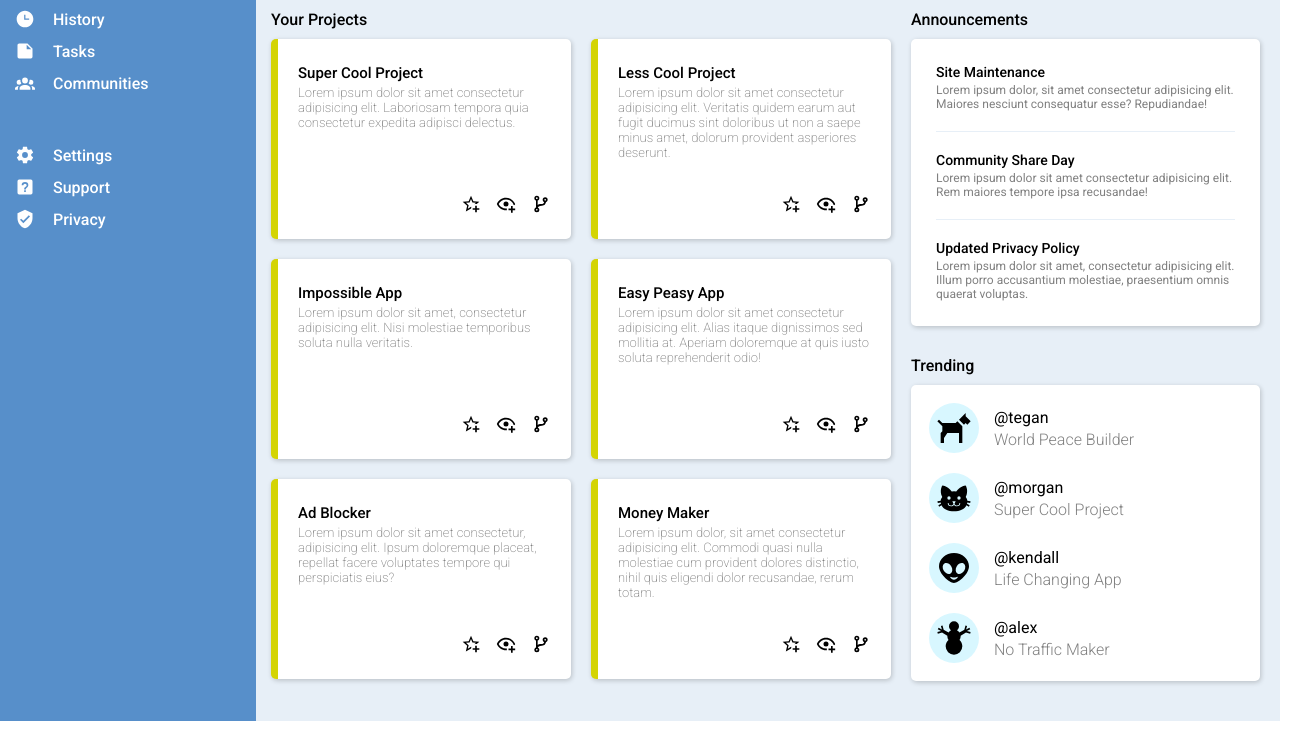
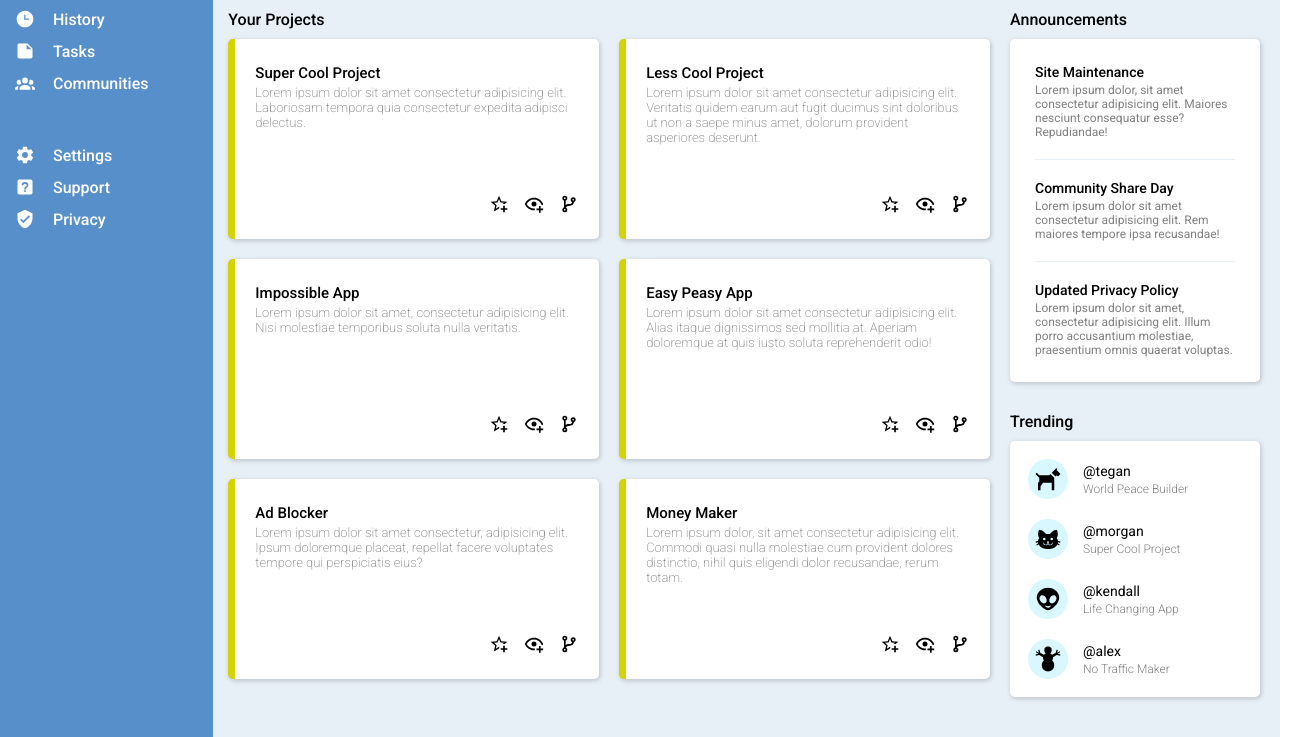
Before and after one commit to Sulemank-1/odin-admin-dashboard, a plain HTML site: page index.html in a window 1280 px wide. Shown: the part 147-884 px from the top of the page, 1310 px wide, since content can reach past the window. Drawn offline with Linux system fonts and the light colour scheme.

Commit message:
Finish styling

```diff
--- a/style.css
+++ b/style.css
@@ -10,7 +10,7 @@ body {
 
 .container {
   display: grid;
-  grid-template-columns: 1fr 4fr;
+  grid-template-columns: 1fr 5fr;
   grid-template-areas:
     "nav header"
     "nav main "
@@ -22,16 +22,16 @@ body {
 .dashboard {
   display: flex;
   flex-direction: column;
-  gap: 12px;
-  padding-left: 15px;
-  padding-top: 10px;
+  gap: 0.75rem;
+  padding-left: 0.9375rem;
+  padding-top: 0.625rem;
   background-color: #578fca;
   grid-area: nav;
 }
 
 .dashboard div {
   display: flex;
-  gap: 18px;
+  gap: 1.125rem;
   align-items: center;
 }
 
@@ -52,11 +52,11 @@ body {
 }
 
 .dashboard-icon-div p {
-  font-size: 20px;
+  font-size: 1.25rem;
 }
 
 .bottom-margin {
-  margin-bottom: 40px;
+  margin-bottom: 2.5rem;
 }
 
 /******************* Header Styles *********************/
@@ -86,7 +86,7 @@ body {
 
 #search-bar {
   min-width: 380px;
-  max-width: 500px;
+  width: 600px;
   padding: 0.25rem 0;
   background-color: #e7eff7;
   border: none;
@@ -175,33 +175,34 @@ body {
 
 .main-container {
   display: flex;
-  gap: 20px;
+  gap: 1.25rem;
   grid-area: main;
   background-color: #e7eff7;
-  padding: 25px 20px 40px 15px;
+  padding: 1.5625rem 1.25rem 2.5rem 0.9375rem;
 }
 
 main {
   display: grid;
   grid-template-columns: repeat(2, 1fr);
   grid-template-rows: repeat(3, 1fr);
-  gap: 20px;
+  gap: 1.25rem;
 }
 
 .main-headings {
   text-transform: capitalize;
   font-weight: 500;
-  margin-bottom: 10px;
+  margin-bottom: 0.625rem;
 }
 
 article {
   display: flex;
   flex-direction: column;
   height: 200px;
-  width: 300px;
+  max-width: 500px;
+  min-width: 200px;
   border-left: 7px solid rgb(212, 212, 4);
   border-radius: 5px;
-  padding: 25px 20px;
+  padding: 1.5625rem 1.25rem;
   box-shadow: 1px 1.5px 5px rgba(0, 0, 0, 0.2);
   background-color: white;
 }
@@ -209,12 +210,12 @@ article {
 .card-heading {
   font-weight: 500;
   text-transform: capitalize;
-  font-size: 15px;
-  margin-bottom: 3px;
+  font-size: 0.9375rem;
+  margin-bottom: 0.1875rem;
 }
 
 .card-text {
-  font-size: 13px;
+  font-size: 0.8125rem;
   color: grey;
   font-weight: 200;
 }
@@ -222,7 +223,7 @@ article {
 .card-icons-div {
   display: flex;
   justify-content: end;
-  gap: 15px;
+  gap: 0.9375rem;
   margin-top: auto;
 }
 
@@ -235,47 +236,45 @@ article {
 .aside-container {
   display: flex;
   flex-direction: column;
-  gap: 30px;
+  gap: 1.875rem;
 }
 
 aside {
-  flex: 1 1 0;
   background-color: white;
+  max-width: 250px;
 }
 
 .announcements-div {
-  padding: 25px;
+  padding: 1.5625rem;
   border-radius: 5px;
   box-shadow: 1px 1.5px 5px rgba(0, 0, 0, 0.2);
 }
 
 .announcements-div > div:nth-of-type(1){
   border-bottom: 1px solid #e7eff7;
-  padding-bottom: 20px;
+  padding-bottom: 1.25rem;
 }
 
 
 .announcements-div > div:nth-of-type(2){
   border-bottom: 1px solid #e7eff7;
-  padding: 20px 0;
+  padding: 1.25rem 0;
 }
 
 .announcements-div > div:nth-of-type(3){
-  padding-top: 20px;
+  padding-top: 1.25rem;
 }
-
-
 
 
 .announcements-div p:nth-child(1){
   font-weight: 500;
   text-transform: capitalize;
-  font-size: 14px;
-  margin-bottom: 3px;
+  font-size: 0.875rem;
+  margin-bottom: 0.1875rem;
 }
 
 .announcements-div p:nth-child(2){
-  font-size: 12px;
+  font-size: 0.75rem;
   color: grey;
 }
 
@@ -292,12 +291,12 @@ aside {
   row-gap: 20px;
   width: 300px;
   border-radius: 5px;
-  padding: 18px;
+  padding: 1.125rem;
 }
 
 .t {
   display: flex;
-  column-gap: 15px;
+  column-gap: 0.9375rem;
   align-items: center;
 }
 
@@ -305,12 +304,16 @@ aside {
   background-color: rgb(216, 247, 255);
   border-radius: 50%;
   display: flex;
-  padding: 5px;
+  padding: 0.3125rem;
 }
 
 .tsvg {
-  width: 40px;
-  height: 40px;
+  width: 30px;
+  height: 30px;
+}
+
+.t p:first-child{
+  font-size: 0.875rem;
 }
 
 
@@ -319,6 +322,7 @@ aside {
   margin-top: 3px;
   color: grey;
   font-weight: 300;
+  font-size: 0.75rem;
 }
 
 .trending-text {
```
